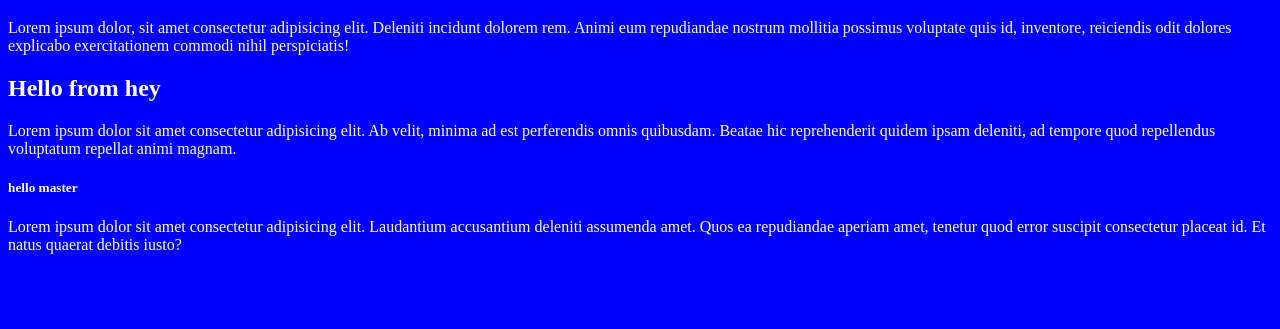
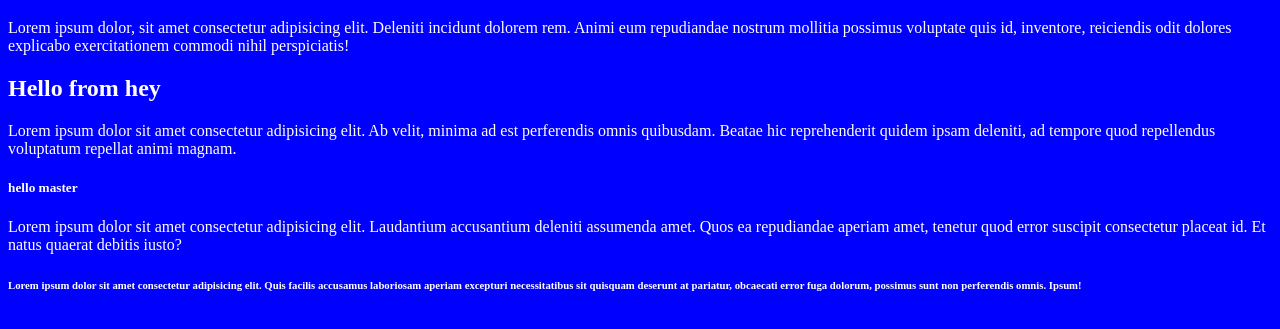
Before and after one commit to abdutech1/git-practice-regular, a plain HTML site: page index.html in a window 1280 px wide. Shown: the part 61-390 px from the top of the page. Drawn offline with Linux system fonts and the light colour scheme.

Commit message:
h6 lorem added

```diff
--- a/index.html
+++ b/index.html
@@ -14,6 +14,7 @@
   <p>Lorem ipsum dolor sit amet consectetur adipisicing elit. Ab velit, minima ad est perferendis omnis quibusdam. Beatae hic reprehenderit quidem ipsam deleniti, ad tempore quod repellendus voluptatum repellat animi magnam.</p>
 <h5>hello master</h5>
 <p>Lorem ipsum dolor sit amet consectetur adipisicing elit. Laudantium accusantium deleniti assumenda amet. Quos ea repudiandae aperiam amet, tenetur quod error suscipit consectetur placeat id. Et natus quaerat debitis iusto?</p>
+<h6>Lorem ipsum dolor sit amet consectetur adipisicing elit. Quis facilis accusamus laboriosam aperiam excepturi necessitatibus sit quisquam deserunt at pariatur, obcaecati error fuga dolorum, possimus sunt non perferendis omnis. Ipsum!</h6>
 
 </body>
 </html>
```
